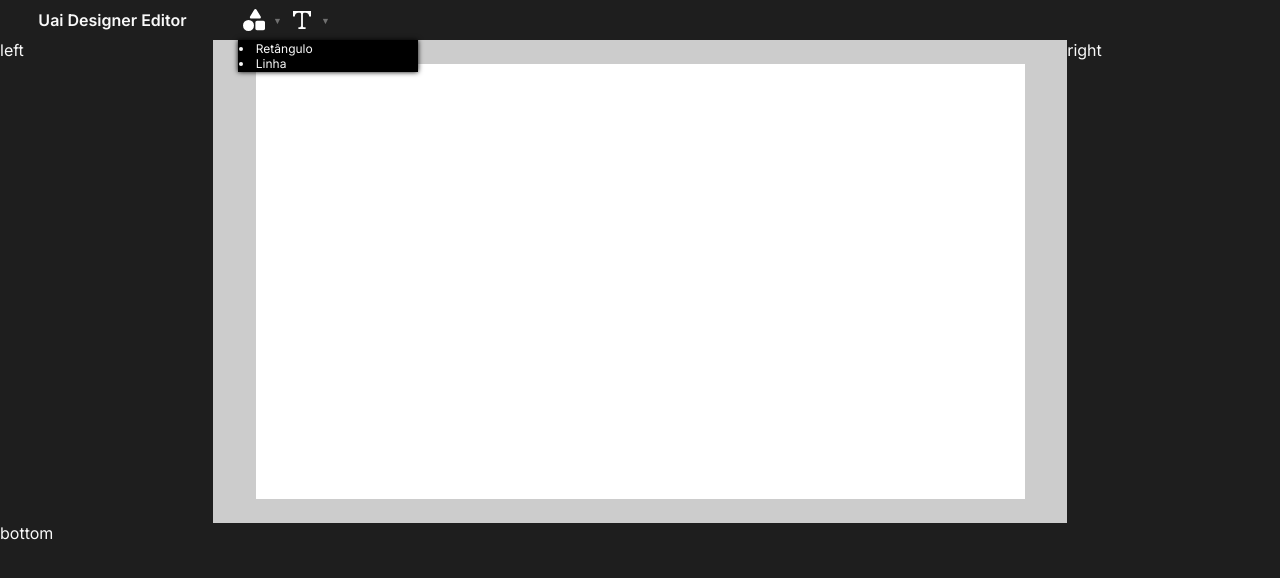
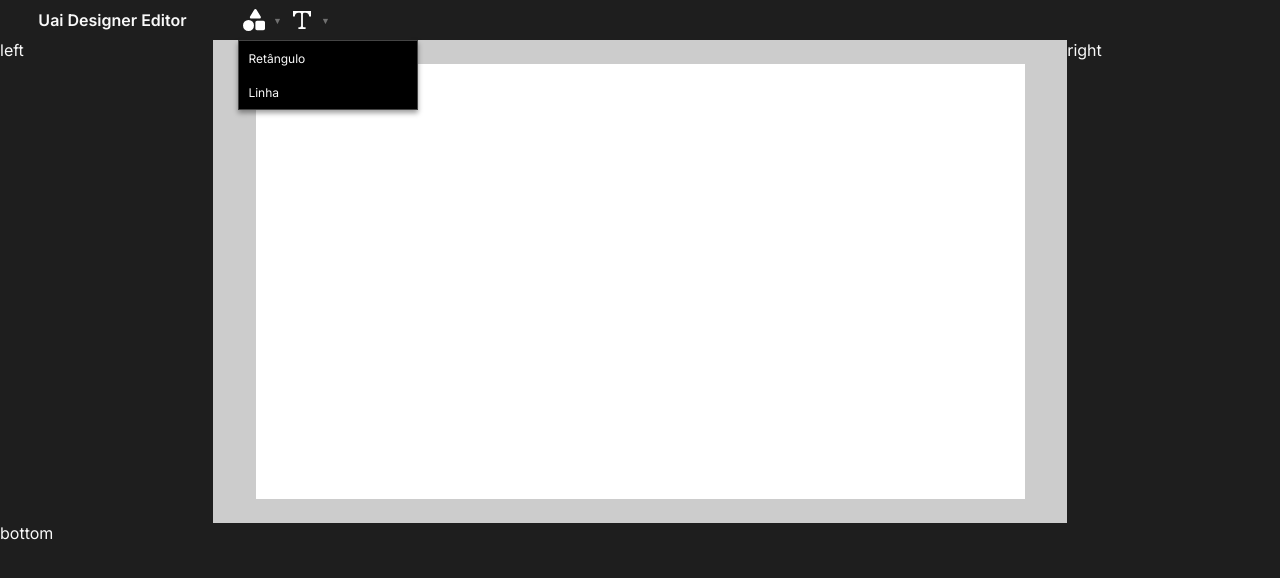
Before and after one commit to AntonioLourencos/Uai-Designer-Editor, a Vue app: page / in a window 1280 px wide. Both pictures are taken after a click on the element 261 px from the left and 20 px from the top of the page. Shown: the top 578 px of the page. Built offline with nearby package versions, Linux system fonts and the light colour scheme.

Commit message:
inserting rectangle

```diff
--- a/src/app.scss
+++ b/src/app.scss
@@ -120,11 +120,23 @@ body {
             position: absolute;
             font-size: 12px;
             background-color: #000;
-            border: 1px solid #000;
-            box-shadow: 0px 0px 5px #000;
+            border: .5px solid #444;
+            box-shadow: 0px 3px 5px #00000062;
             user-select: none;
             width: 180px;
             box-sizing: border-box;
+            z-index: 1;
+
+            li {
+                list-style: none;
+                padding: .6rem;
+                cursor: pointer;
+
+                &:hover {
+                    background-color: #222;
+                    color: #80b9e1;
+                }
+            }
         }
     }
 
--- a/src/components/panels/top/top.vue
+++ b/src/components/panels/top/top.vue
@@ -1,5 +1,7 @@
 <script setup lang="ts">
 import { onMounted, onUpdated, ref } from 'vue';
+import { ElementType } from '../../../store/elements';
+import useElementsStore from '../../../store/elements';
 const ctxMenu = ref<number | undefined>(undefined);
 
 onMounted(() => {
@@ -21,15 +23,24 @@ function defineCtxMenuOnClick() {
 
     buttons.forEach((button, index) => {
         button.addEventListener('click', () => {
-            ctxMenu.value = ctxMenu.value == undefined ? index : undefined;
+            ctxMenu.value = ctxMenu.value == undefined ? index : index;
         });
     });
+
     ctxMenus.forEach(ctxMenuEl => {
         (ctxMenuEl as HTMLDivElement).addEventListener('click', () => {
             ctxMenu.value = undefined;
         })
     })
 
+}
+
+function insertShape(type: ElementType) {
+    switch(type) {
+        case 'rectangle':
+            useElementsStore().insertElement({type: 'rectangle'});
+        break;
+    }
 }
 </script>
 
@@ -47,7 +58,7 @@ function defineCtxMenuOnClick() {
             </div>
 
             <div class="ctx-menu" :style="{display: ctxMenu == 0 ? 'block' : 'none'}">
-                <li>Retângulo</li>
+                <li :onclick="() => insertShape('rectangle')">Retângulo</li>
                 <li>Linha</li>
             </div>
 
--- a/src/store/elements.ts
+++ b/src/store/elements.ts
@@ -2,8 +2,10 @@ import { defineStore } from "pinia";
 import { ref } from "vue";
 
 interface Element {
-    type: 'rectangle' | 'line'
+    type: ElementType
 }
+
+type ElementType = 'rectangle' | 'line';
 
 const useElementsStore = defineStore('elements', () => {
     const elements = ref<Element[]>([]);
@@ -22,5 +24,5 @@ const useElementsStore = defineStore('elements', () => {
     return {elements, insertElement, removeElement}
 });
 
-export type {Element};
+export type {Element, ElementType};
 export default useElementsStore;
```
